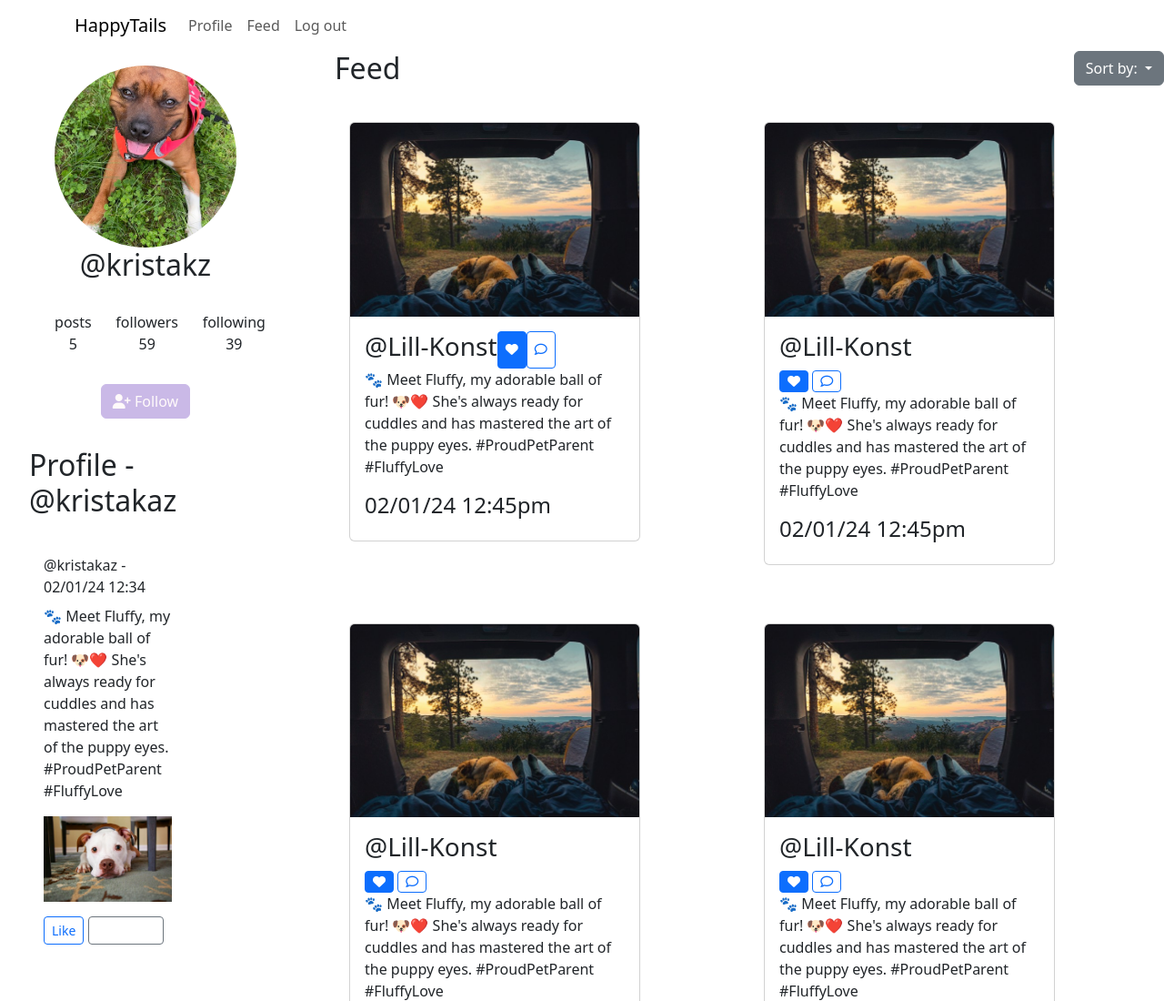
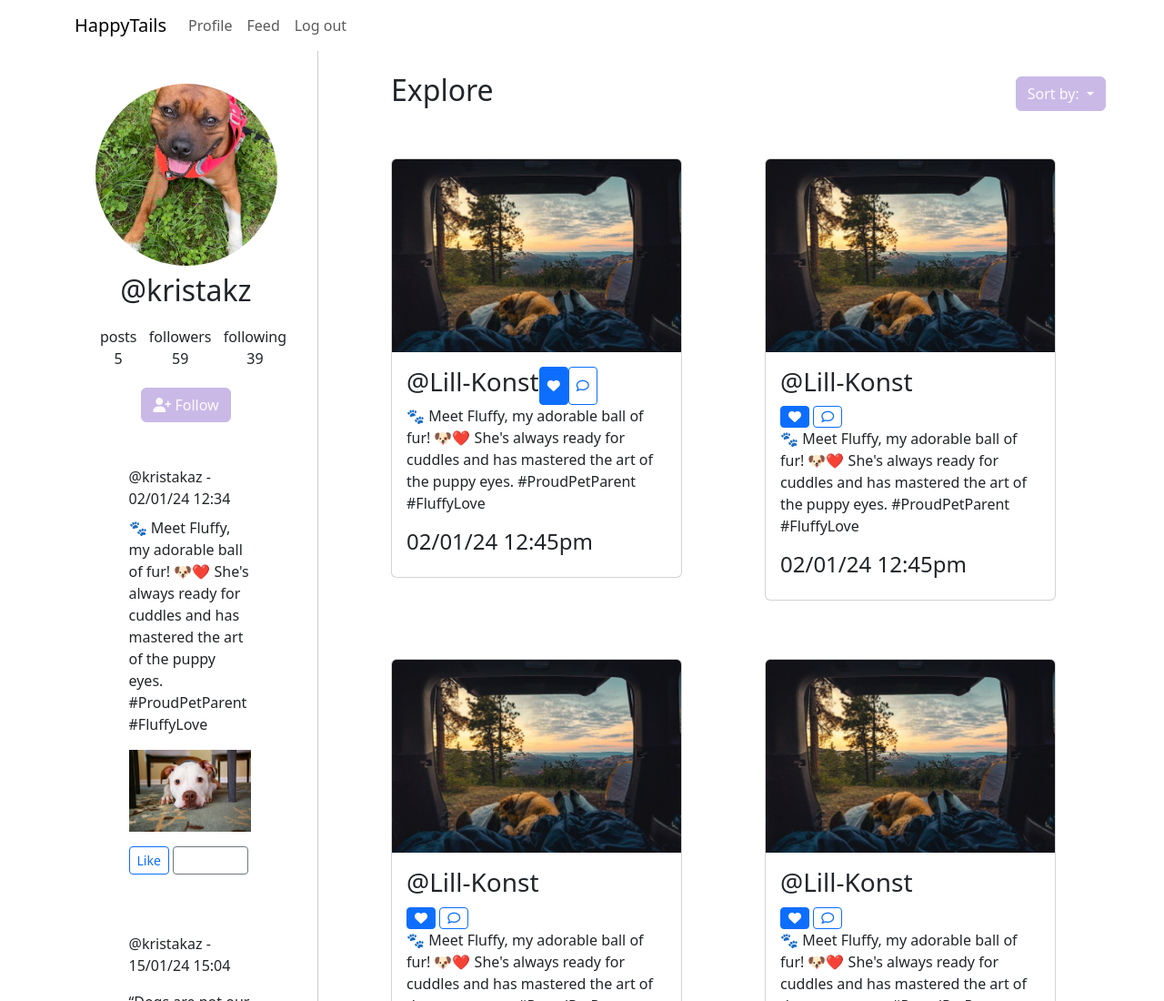
Before and after one commit to LillKonst/Happy-Tails--js2CA, a website: page html/feed/index.html in a window 1280 px wide. Shown: the top 1100 px of the page at 91% size. Drawn offline with nearby package versions, Linux system fonts and the light colour scheme.

Commit message:
layout changes bootstrap and sass

```diff
--- a/html/feed/index.html
+++ b/html/feed/index.html
@@ -38,23 +38,22 @@
         </nav>
     </header>
     <main class="d-flex">
-        <section class="container-md col-3 position-relative d-none d-lg-block profile-section">
-            <div class="container">
+        <section class="container-md me-2 col-3 position-relative d-none d-lg-block profile-section">
                 <div class="row">
-                    <div class="container d-flex flex-column align-items-center mb-4 mt-3">
-                        <div class="profile-img-container">
+                    <div class="container d-flex flex-column align-items-center mt-3">
+                        <div class="profile-img-container mb-2">
                             <img src="/images/kompis.JPG" alt="pitbull staffy on the grass smiling" class="img rounded-circle">
                         </div>
                         <h1>@kristakz</h1>
                         <div class="row">
-                            <div class="d-flex justify-content-around text-center m-3">
-                                <p class="m-2">posts
+                            <div class="d-flex justify-content-around text-center m-2">
+                                <p class="m-1">posts
                                     <br>5
                                 </p>
-                                <p class="m-2">followers
+                                <p class="m-1">followers
                                     <br> 59
                                 </p>
-                                <p class="m-2">following <br> 39</p>
+                                <p class="m-1">following <br> 39</p>
                             </div>
                         </div>
                         <div class="follow-button">
@@ -65,9 +64,9 @@
                             <button class="btn btn-outline-secondary text-black" type="submit">Search</button>
                         </form>-->
                         </div>
-                    </div>
+
                     <div class="col-sm-8 ms-2 custom-border">
-                        <h2 class="text-start">Profile - @kristakaz</h2>
+                       <!-- <h2 class="text-start">Profile - @kristakaz</h2> -->
                         <div class="col text-start secondary p-3 my-3 rounded">
                             <p class="text-gray my-2">@kristakaz - 02/01/24 12:34</p>
                             <p>🐾 Meet Fluffy, my adorable ball of fur! 🐶❤️
@@ -111,7 +110,7 @@
 
                     </div>
         </section>
-        <section class="container-md col-lg-9 d-flex flex-column align-items-center">
+        <section class="container-md m-2 col-lg-9 d-flex flex-column align-items-center">
             <div class="container text-center">
                 <!--<div class="row justify-content-center my-5">
                 <div class="col-sm-4">
@@ -138,17 +137,17 @@
                 </div>-->
                 <div class="col-12 ms-4">
                     <div class="row">
-                        <div class="d-flex justify-content-between">
-                            <h2 class="text-start">Feed</h2>
+                        <div class="d-flex justify-content-between align-items-center">
+                            <h2 class="text-start ms-3">Explore</h2>
                             <div class="dropdown">
-                                <button class="btn btn-secondary dropdown-toggle" type="button"
+                                <button class="btn btn-secondary dropdown-toggle btn-custom" type="button"
                                     data-bs-toggle="dropdown" aria-expanded="false">
                                     Sort by:
                                 </button>
                                 <ul class="dropdown-menu">
                                     <li><a class="dropdown-item" href="#">Newest</a></li>
-                                    <li><a class="dropdown-item" href="#">Oldest</a></li>
-                                    <li><a class="dropdown-item" href="#">Most Popular</a></li>
+                                    <li><a class="dropdown-item" href="#">For You</a></li>
+                                    <li><a class="dropdown-item" href="#">Popular</a></li>
                                 </ul>
                             </div>
                         </div>
--- a/src/scss/_layout.scss
+++ b/src/scss/_layout.scss
@@ -2,4 +2,16 @@
 
 body {
   background-color: white;
+  margin: 0px 60px 0px 60px;
 }
+
+.profile-section {
+    border-right: 0.1em solid rgba(0, 0, 0, 0.2);
+    padding: 20px;
+    border-radius: 20px 0px 0px 20px;
+
+    @media (max-width: 992px) {
+        border: none;
+        padding: 0;
+    }
+}
```
Also changed, not shown: html/profile/index.html (+9 -9 lines), dist/css/styles.css, 1 other file.
